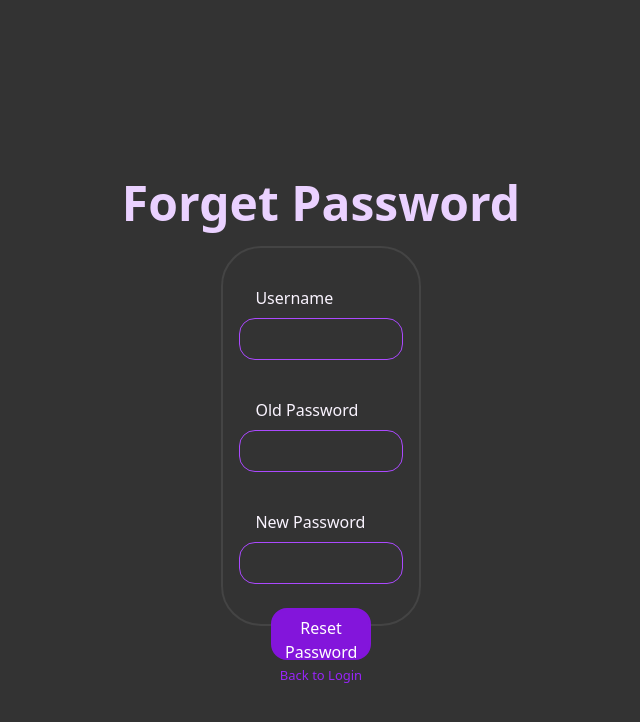
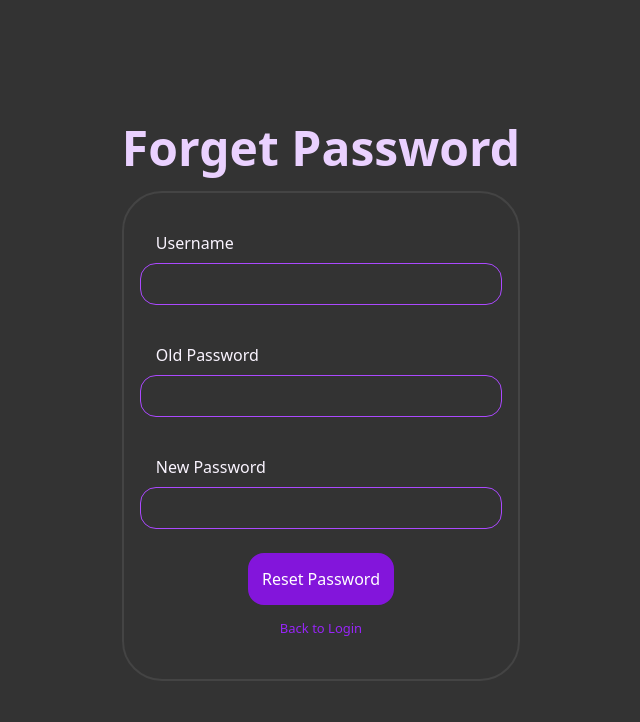
Before and after one commit to Im2rnado/within, a React (Create React App) app in the folder client/client/: page /reset in a window 1280 px wide. Shown: the top 722 px of the page, without its empty margins (319-959 px from the left). Built offline with nearby package versions, Linux system fonts and the light colour scheme.

Commit message:
Css for forgotPassword

```diff
--- a/client/client/src/components/forgetPassword.js
+++ b/client/client/src/components/forgetPassword.js
@@ -35,7 +35,7 @@ export default function ForgetPassword({ toggleView }) {
                     <div className="title">
                         <h2 className="login-container-h2">Forget Password</h2>
                     </div>
-                    <div className="login-container">
+                    <div className="login-container" id="forgot-password" >
                         <Form className="login-form" onSubmit={forgetPassword}>
 
                             {/* Username Field */}
@@ -80,7 +80,7 @@ export default function ForgetPassword({ toggleView }) {
 
                             <div className="login-button-container">
                                 {/* ForgetPassword Button */}
-                                <Button className="login-button" type="submit">
+                                <Button className="login-button" id="reset-password-button" type="submit">
                                     Reset Password
                                 </Button>
                             </div>
--- a/client/client/src/index.css
+++ b/client/client/src/index.css
@@ -24,7 +24,10 @@ body {
   width: 50%;
   height: 380px;
 }
-
+#forgot-password{
+  width: 100%;
+  height: 490px;
+}
 .title {
   padding-top: 0rem;
   text-align: center;
@@ -75,6 +78,10 @@ body {
   border-radius: 16px !important;
   width: 100px;
   height: 52PX;
+}
+#reset-password-button{
+  height: 52px;
+  width: fit-content;
 }
 
 .login-button:hover {
```
